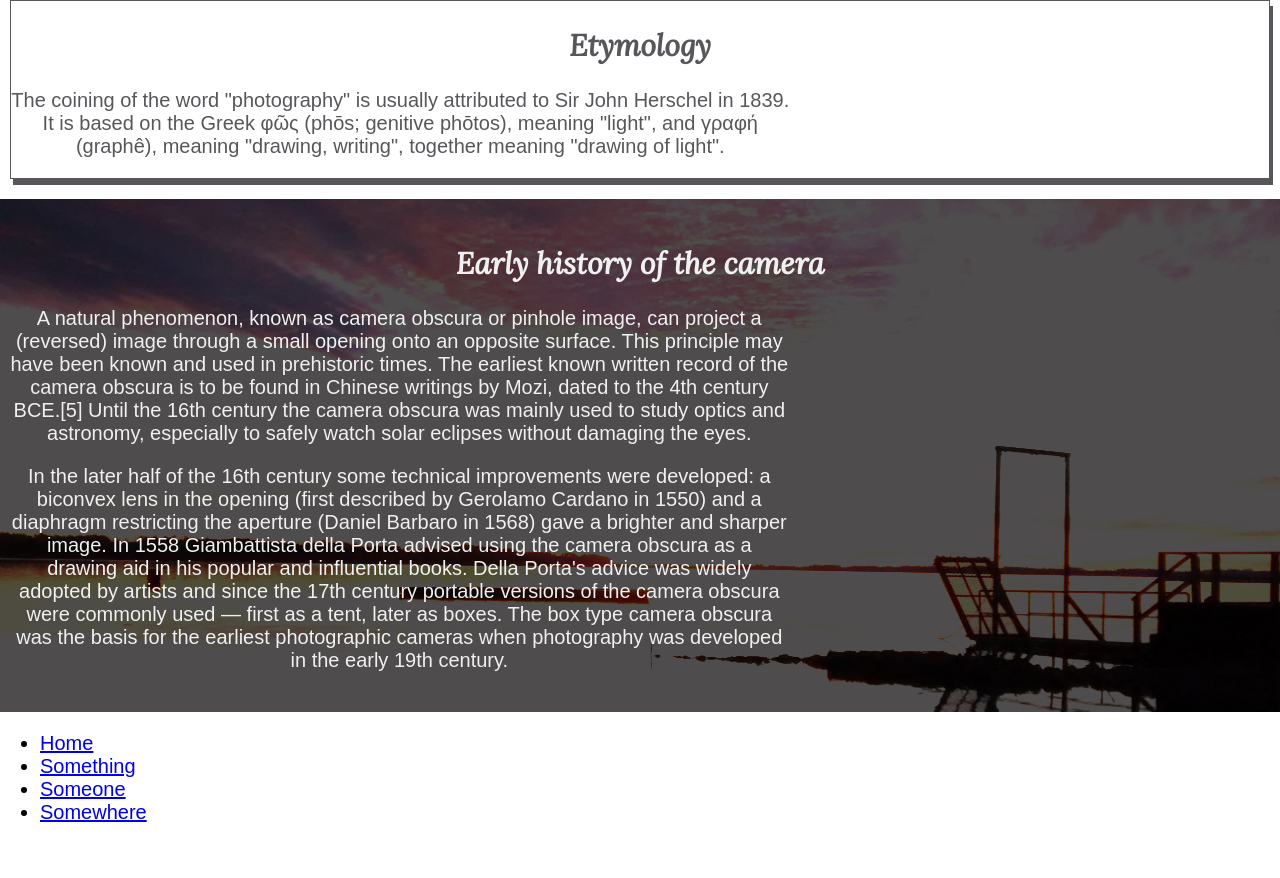
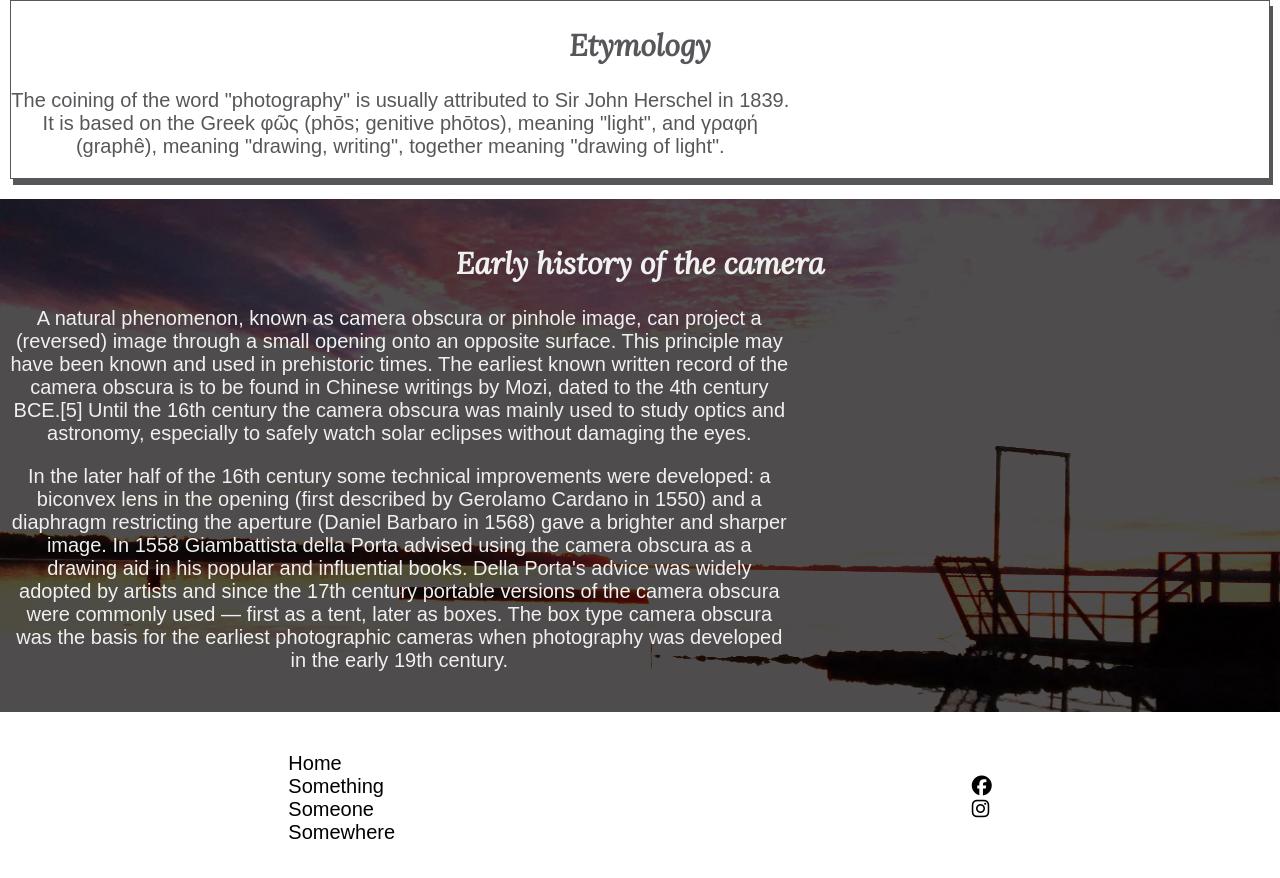
Before and after one commit to Max9414/newtrial, a plain HTML site: page index.html in a window 1280 px wide. Shown: the part 1386-2264 px from the top of the page. Before the commit the page ends 2230 px from the top, so only its background shows below. Drawn offline with Linux system fonts and the light colour scheme; a web font is replaced by a local one.

Commit message:
added footer and a little style to icons and spacing

```diff
--- a/css/style.css
+++ b/css/style.css
@@ -33,6 +33,16 @@ p {
     text-align: center;
 }
 
+footer {
+    display: flex;
+    align-items: center;
+    justify-content: space-around;
+}
+
+a {
+    color: inherit;
+}
+
 /* classes */
 
 .photo-list {
@@ -45,11 +55,29 @@ p {
 
 .photo-list a {
     text-decoration: none;
-    color: inherit;
 }
 
 .photo-list a:hover,
 .photo-list a:focus {
+    border-bottom: 1px solid;
+}
+
+.photo-list-foot {
+    display: flex;
+    flex-direction: column;
+    list-style-type: none;
+    flex-wrap: wrap;
+    justify-content: space-around;
+    padding: 1em 0;
+}
+
+.photo-list-foot a {
+    text-decoration: none;
+    color: inherit;
+}
+
+.photo-list-foot a:hover,
+.photo-list-foot a:focus {
     border-bottom: 1px solid;
 }
 
@@ -80,3 +108,8 @@ p {
     background-blend-mode:darken;
     padding: var(--base-padding);
 }
+
+.photo-list-foot__icons {
+    display: flex;
+    flex-direction: column;
+}
--- a/index.html
+++ b/index.html
@@ -5,6 +5,7 @@
     <meta http-equiv="X-UA-Compatible" content="IE=edge">
     <meta name="viewport" content="width=device-width, initial-scale=1.0">
     <link rel="stylesheet" href="css/style.css">
+    <script src="https://kit.fontawesome.com/2964dfb265.js" crossorigin="anonymous"></script>
     <title>History of Photography</title>
 </head>
 <body>
@@ -47,6 +48,10 @@
             <li><a href="#">Someone</a></li>
             <li><a href="#">Somewhere</a></li>
         </ul>
+        <div class="photo-list-foot__icons">
+            <a href="http://www.facebook.com" target="_blank" rel="noopener noreferrer"><i class="fa-brands fa-facebook"></i></a>
+            <a href="http://www.instagram.com" target="_blank" rel="noopener noreferrer"><i class="fa-brands fa-instagram"></i></a>
+        </div>
     </footer>
 </body>
 
```
